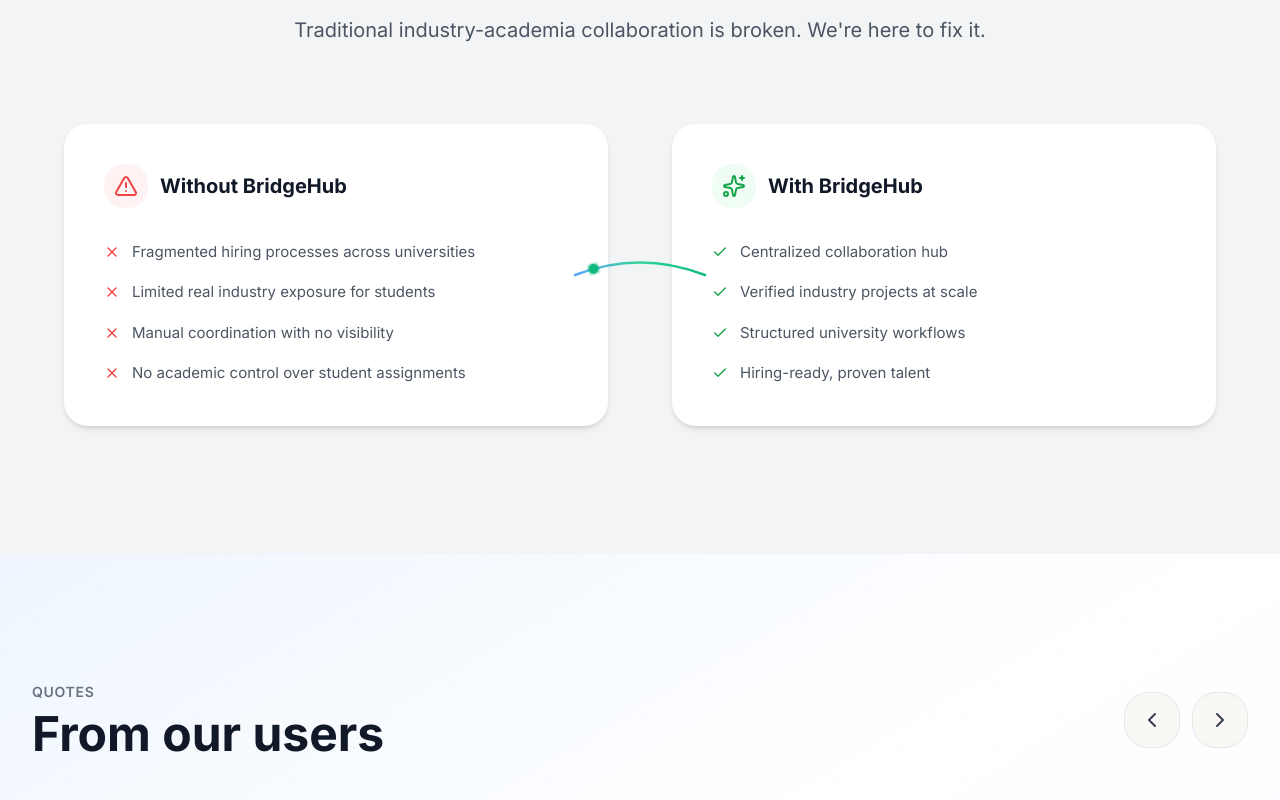
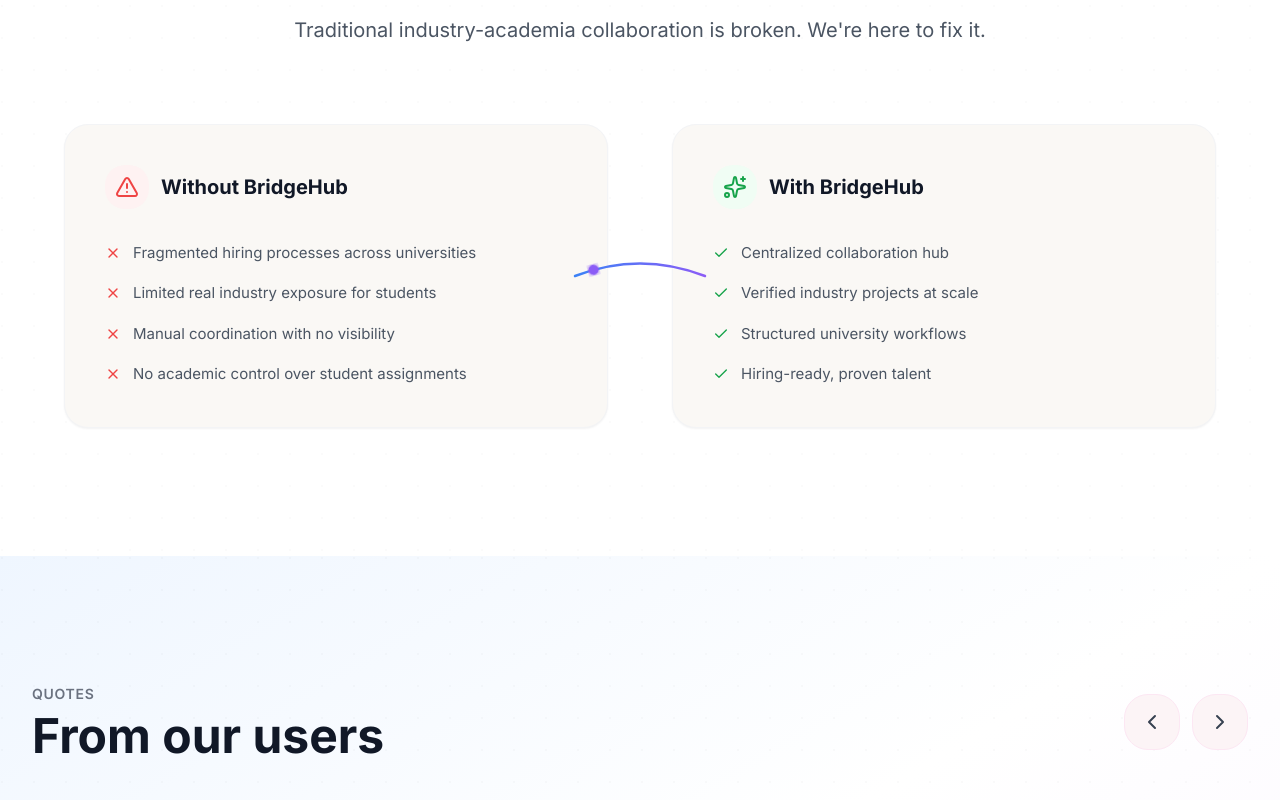
Before and after one commit to Rudee007/BridgeHub, a React (Vite) app in the folder uniconnect-platform/: page / in a window 1280 px wide. Shown: the part 2080-2880 px from the top of the page. Built offline with nearby package versions, Linux system fonts and the light colour scheme.

Commit message:
added few color changes

```diff
--- a/uniconnect-platform/src/components/landing/ProblemSolution.tsx
+++ b/uniconnect-platform/src/components/landing/ProblemSolution.tsx
@@ -18,7 +18,15 @@
 
 export const ProblemSolution = () => {
   return (
-    <section className="relative py-20 md:py-32 bg-gray-100 overflow-hidden">
+    <section className="relative py-20 md:py-32 bg-white overflow-hidden">
+      {/* Subtle Background Pattern */}
+      <div className="absolute inset-0 opacity-[0.015]">
+        <div className="absolute inset-0" style={{
+          backgroundImage: `radial-gradient(circle at 2px 2px, rgb(0 0 0) 1px, transparent 0)`,
+          backgroundSize: '32px 32px'
+        }} />
+      </div>
+
       <div className="container-custom relative z-10">
         {/* Clean Header */}
         <FadeIn>
@@ -42,7 +50,7 @@
                 transition={{ duration: 0.2 }}
                 className="relative"
               >
-                <div className="bg-white rounded-3xl p-8 md:p-10 shadow-md hover:shadow-lg transition-shadow duration-300">
+                <div className="bg-[#faf8f5] rounded-3xl p-8 md:p-10 shadow-sm border border-gray-100 hover:shadow-lg transition-shadow duration-300">
                   {/* Header */}
                   <div className="flex items-center gap-3 mb-8">
                     <div className="w-11 h-11 rounded-xl bg-red-50 flex items-center justify-center flex-shrink-0">
@@ -77,7 +85,7 @@
               </motion.div>
             </FadeIn>
 
-            {/* Animated Gradient Curve with Moving Dot */}
+            {/* Animated Gradient Curve - Updated Brand Colors */}
             <div className="hidden lg:flex absolute left-1/2 top-1/2 -translate-x-1/2 -translate-y-1/2 z-10 pointer-events-none">
               <motion.svg
                 width="150"
@@ -89,14 +97,11 @@
                 transition={{ delay: 0.3, duration: 0.8 }}
               >
                 <defs>
-                  {/* Gradient Definition - Blue to Green */}
                   <linearGradient id="curveGradient" x1="0%" y1="0%" x2="100%" y2="0%">
-                    <stop offset="0%" stopColor="#60a5fa" /> {/* Blue-400 */}
-                    <stop offset="50%" stopColor="#34d399" /> {/* Emerald-400 */}
-                    <stop offset="100%" stopColor="#10b981" /> {/* Green-500 */}
+                    <stop offset="0%" stopColor="#3B82F6" /> {/* blue-500 */}
+                    <stop offset="100%" stopColor="#8B5CF6" /> {/* violet-500 */}
                   </linearGradient>
 
-                  {/* Glow Filter for Dot */}
                   <filter id="dotGlow">
                     <feGaussianBlur stdDeviation="3" result="coloredBlur"/>
                     <feMerge>
@@ -106,7 +111,6 @@
                   </filter>
                 </defs>
 
-                {/* Gradient Curve Path */}
                 <motion.path
                   id="curvePath"
                   d="M 10 40 Q 75 15, 140 40"
@@ -120,10 +124,9 @@
                   transition={{ delay: 0.5, duration: 1.2, ease: "easeInOut" }}
                 />
 
-                {/* Animated Dot Moving Along Path */}
                 <motion.circle
                   r="5"
-                  fill="#10b981"
+                  fill="#8B5CF6"
                   filter="url(#dotGlow)"
                   initial={{ offsetDistance: "0%", opacity: 0 }}
                   animate={{
@@ -150,7 +153,7 @@
                 transition={{ duration: 0.2 }}
                 className="relative"
               >
-                <div className="bg-white rounded-3xl p-8 md:p-10 shadow-md hover:shadow-lg transition-shadow duration-300">
+                <div className="bg-[#faf8f5] rounded-3xl p-8 md:p-10 shadow-sm border border-gray-100 hover:shadow-lg transition-shadow duration-300">
                   {/* Header */}
                   <div className="flex items-center gap-3 mb-8">
                     <div className="w-11 h-11 rounded-xl bg-green-50 flex items-center justify-center flex-shrink-0">
--- a/uniconnect-platform/src/components/landing/Testimonials.tsx
+++ b/uniconnect-platform/src/components/landing/Testimonials.tsx
@@ -109,7 +109,7 @@
                 onClick={handlePrev}
                 whileHover={{ scale: 1.05 }}
                 whileTap={{ scale: 0.95 }}
-                className="w-14 h-14 rounded-2xl bg-[#faf8f5] border border-gray-200 flex items-center justify-center hover:border-gray-300 hover:shadow-md transition-all duration-300 group"
+                className="w-14 h-14 rounded-2xl bg-[#FCF4F6] border border-pink-100 flex items-center justify-center hover:border-pink-200 hover:shadow-md transition-all duration-300 group"
                 aria-label="Previous testimonial"
               >
                 <ChevronLeft className="w-6 h-6 text-gray-700 group-hover:text-gray-900" />
@@ -118,7 +118,7 @@
                 onClick={handleNext}
                 whileHover={{ scale: 1.05 }}
                 whileTap={{ scale: 0.95 }}
-                className="w-14 h-14 rounded-2xl bg-[#faf8f5] border border-gray-200 flex items-center justify-center hover:border-gray-300 hover:shadow-md transition-all duration-300 group"
+                className="w-14 h-14 rounded-2xl bg-[#FCF4F6] border border-pink-100 flex items-center justify-center hover:border-pink-200 hover:shadow-md transition-all duration-300 group"
                 aria-label="Next testimonial"
               >
                 <ChevronRight className="w-6 h-6 text-gray-700 group-hover:text-gray-900" />
@@ -159,7 +159,7 @@
                     }}
                     layout
                   >
-                    <div className="relative bg-[#faf8f5] rounded-3xl p-8 shadow-sm border border-gray-100 hover:shadow-lg hover:bg-white transition-all duration-300 h-full flex flex-col group">
+                    <div className="relative bg-[#FCF4F6] rounded-3xl p-8 shadow-sm border border-pink-100/50 hover:shadow-xl hover:border-pink-200 transition-all duration-300 h-full flex flex-col group">
                       {/* Quote Icon */}
                       <div className="w-16 h-16 rounded-full bg-gradient-to-br from-primary-100 via-secondary-100 to-primary-50 flex items-center justify-center mb-6 flex-shrink-0 group-hover:scale-110 transition-transform duration-300">
                         <Quote className="w-7 h-7 text-primary-600 fill-primary-600" />
@@ -171,7 +171,7 @@
                       </blockquote>
 
                       {/* Author Info */}
-                      <div className="pt-4 border-t border-gray-100">
+                      <div className="pt-4 border-t border-pink-100">
                         <p className="font-semibold text-gray-900 mb-1">
                           {testimonial.author}
                         </p>
@@ -216,14 +216,14 @@
                     }}
                     layout
                   >
-                    <div className="relative bg-[#faf8f5] rounded-3xl p-8 shadow-sm border border-gray-100 hover:shadow-lg hover:bg-white transition-all duration-300 h-full flex flex-col group">
+                    <div className="relative bg-[#FCF4F6] rounded-3xl p-8 shadow-sm border border-pink-100/50 hover:shadow-xl hover:border-pink-200 transition-all duration-300 h-full flex flex-col group">
                       <div className="w-16 h-16 rounded-full bg-gradient-to-br from-primary-100 via-secondary-100 to-primary-50 flex items-center justify-center mb-6 flex-shrink-0 group-hover:scale-110 transition-transform duration-300">
                         <Quote className="w-7 h-7 text-primary-600 fill-primary-600" />
                       </div>
                       <blockquote className="text-gray-700 text-base leading-relaxed mb-6 flex-grow">
                         "{testimonial.quote}"
                       </blockquote>
-                      <div className="pt-4 border-t border-gray-100">
+                      <div className="pt-4 border-t border-pink-100">
                         <p className="font-semibold text-gray-900 mb-1">
                           {testimonial.author}
                         </p>
@@ -260,14 +260,14 @@
                   },
                 }}
               >
-                <div className="relative bg-[#faf8f5] rounded-3xl p-8 shadow-sm border border-gray-100 h-full flex flex-col">
+                <div className="relative bg-[#FCF4F6] rounded-3xl p-8 shadow-sm border border-pink-100/50 h-full flex flex-col">
                   <div className="w-16 h-16 rounded-full bg-gradient-to-br from-primary-100 via-secondary-100 to-primary-50 flex items-center justify-center mb-6 flex-shrink-0">
                     <Quote className="w-7 h-7 text-primary-600 fill-primary-600" />
                   </div>
                   <blockquote className="text-gray-700 text-base leading-relaxed mb-6 flex-grow">
                     "{testimonials[currentIndex].quote}"
                   </blockquote>
-                  <div className="pt-4 border-t border-gray-100">
+                  <div className="pt-4 border-t border-pink-100">
                     <p className="font-semibold text-gray-900 mb-1">
                       {testimonials[currentIndex].author}
                     </p>
@@ -285,7 +285,7 @@
             <motion.button
               onClick={handlePrev}
               whileTap={{ scale: 0.95 }}
-              className="w-12 h-12 rounded-xl bg-[#faf8f5] border border-gray-200 flex items-center justify-center active:bg-gray-50"
+              className="w-12 h-12 rounded-xl bg-[#FCF4F6] border border-pink-100 flex items-center justify-center active:bg-pink-50"
               aria-label="Previous testimonial"
             >
               <ChevronLeft className="w-5 h-5 text-gray-700" />
@@ -293,7 +293,7 @@
             <motion.button
               onClick={handleNext}
               whileTap={{ scale: 0.95 }}
-              className="w-12 h-12 rounded-xl bg-[#faf8f5] border border-gray-200 flex items-center justify-center active:bg-gray-50"
+              className="w-12 h-12 rounded-xl bg-[#FCF4F6] border border-pink-100 flex items-center justify-center active:bg-pink-50"
               aria-label="Next testimonial"
             >
               <ChevronRight className="w-5 h-5 text-gray-700" />
```
